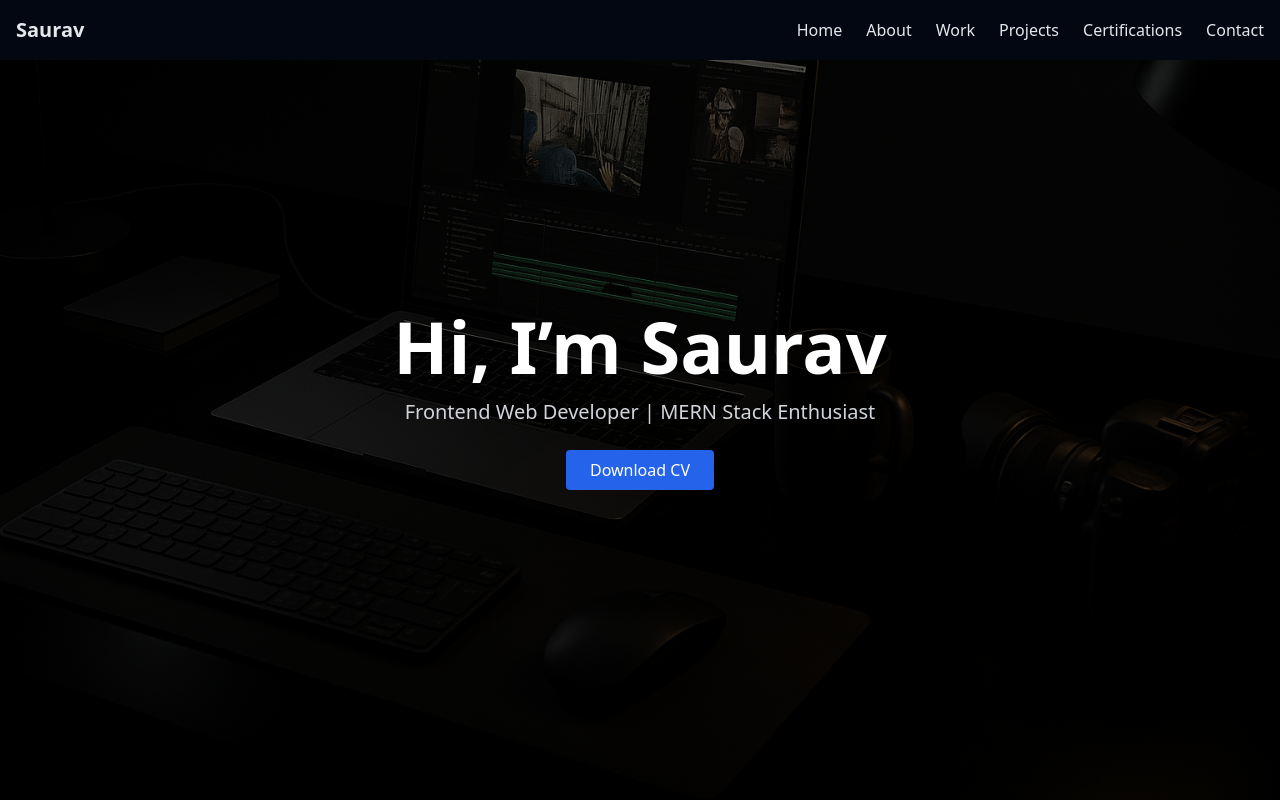
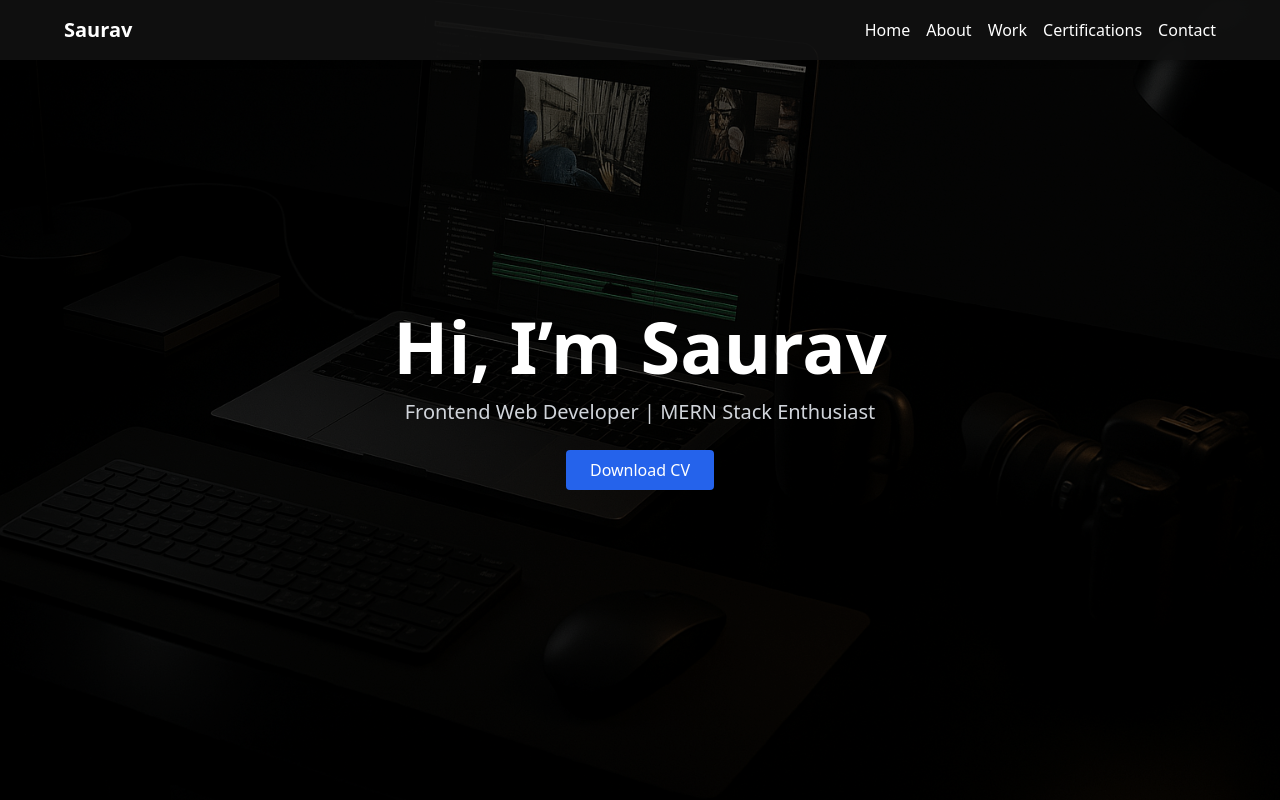
Before and after one commit to Saurav-5123/MERN_Portfolio, a React (Vite) app: page / in a window 1280 px wide. Shown: the top 800 px of the page. Built offline with nearby package versions, Linux system fonts and the light colour scheme.

Commit message:
Update Navbar.jsx

```diff
--- a/src/components/Navbar.jsx
+++ b/src/components/Navbar.jsx
@@ -1,20 +1,20 @@
-const Navbar = () => (
-  <nav className="fixed w-full bg-gray-950 text-gray-200 z-50">
-    <div className="max-w-7xl mx-auto flex justify-between items-center p-4">
-      <span className="text-xl font-bold">Saurav</span>
-      <div className="space-x-6">
-        {["home", "about", "work", "projects", "certifications", "contact"].map(section => (
-          <a
-            key={section}
-            href={`#${section}`}
-            className="hover:text-blue-400 transition"
-          >
-            {section.charAt(0).toUpperCase() + section.slice(1)}
-          </a>
-        ))}
+import React from 'react'
+
+const Navbar = () => {
+  return (
+    <nav className="fixed w-full z-50 bg-primary bg-opacity-90 p-4 shadow-md">
+      <div className="max-w-6xl mx-auto flex justify-between items-center text-white">
+        <h1 className="text-xl font-bold">Saurav</h1>
+        <div className="space-x-4">
+          <a href="#home" className="hover:text-accent">Home</a>
+          <a href="#about" className="hover:text-accent">About</a>
+          <a href="#work" className="hover:text-accent">Work</a>
+          <a href="#certifications" className="hover:text-accent">Certifications</a>
+          <a href="#contact" className="hover:text-accent">Contact</a>
+        </div>
       </div>
-    </div>
-  </nav>
-);
+    </nav>
+  )
+}
 
-export default Navbar;
+export default Navbar
```
